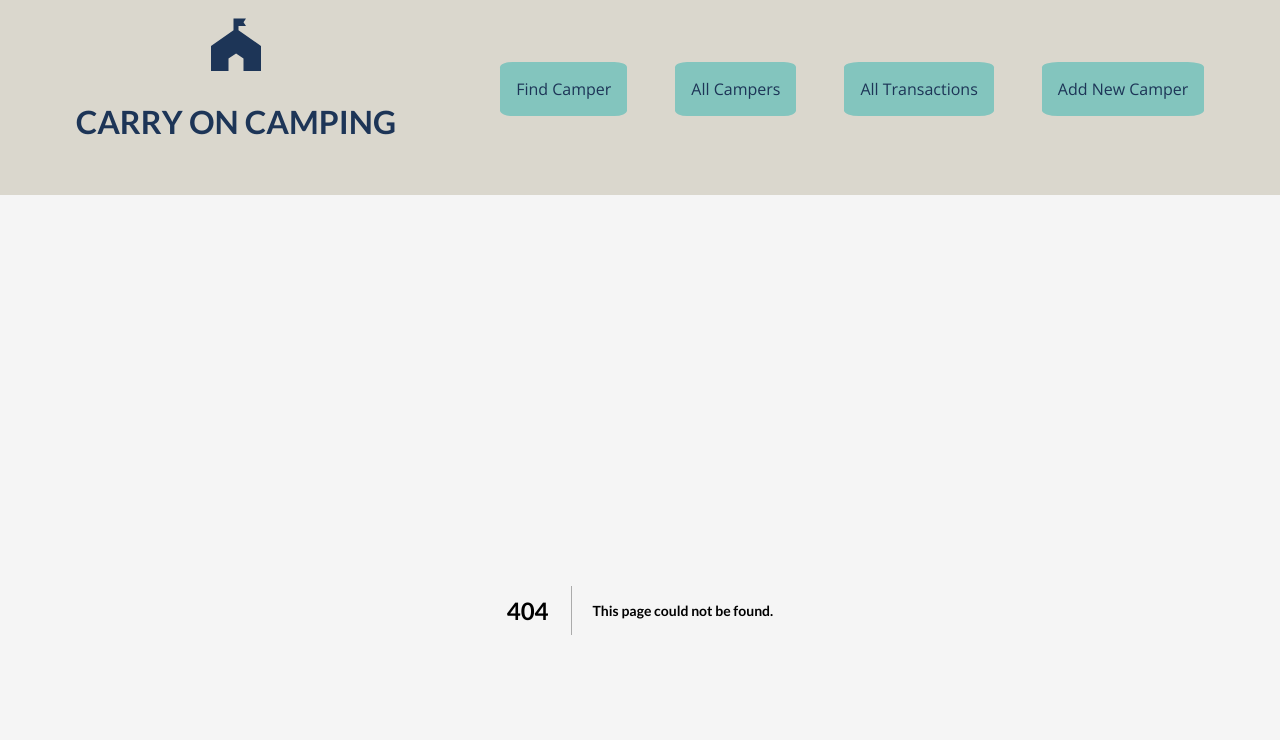
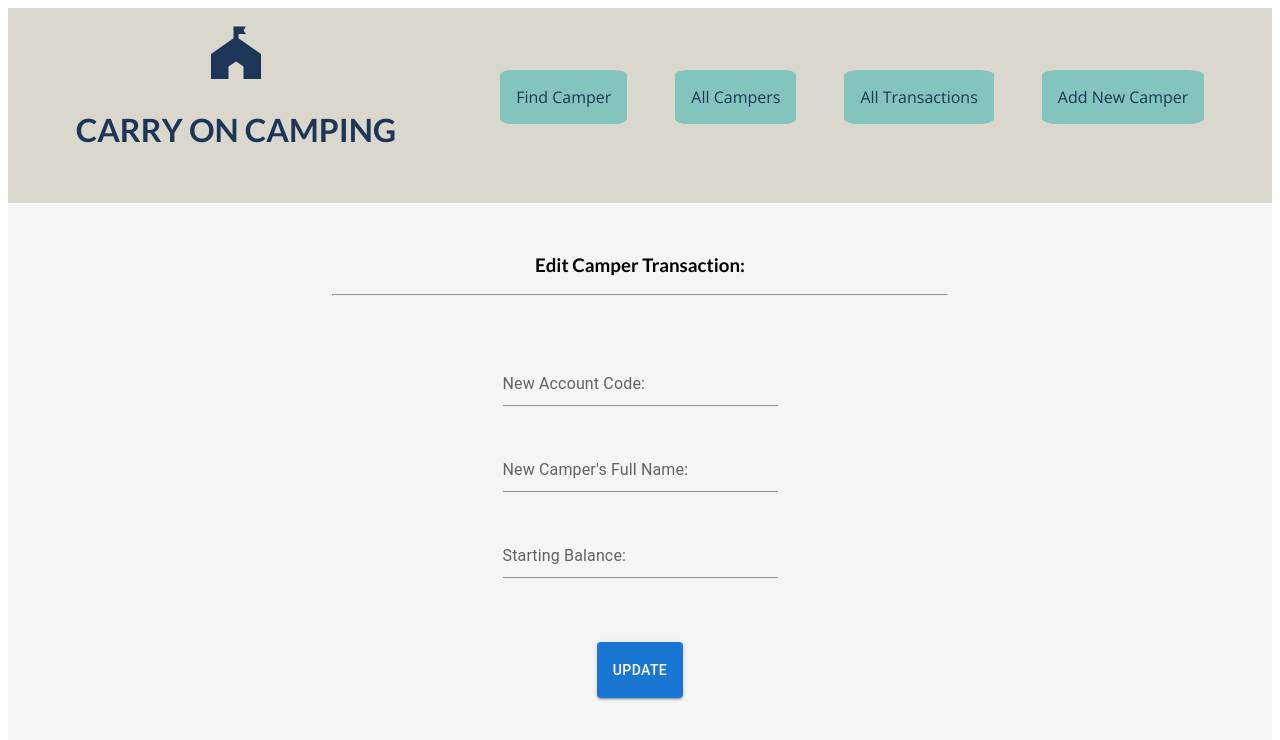
Before and after one commit to RadheyaM/next-camp-bank, a Next.js app: page /campers/1/1/edit in a window 1280 px wide. Before the commit this address had no page. Shown: the top 740 px of the page. Built offline with nearby package versions, Linux system fonts and the light colour scheme.

Commit message:
start on edit, will not need edit just add delete functionality

```diff
--- /dev/null
+++ b/src/components/forms/EditCamperTrans.js
@@ -0,0 +1,57 @@
+import styles from "./EditCamperTrans.module.css";
+import Button from "@mui/material/Button";
+import TextField from "@mui/material/TextField";
+
+const EditCamperTrans = (props) => {
+  console.log(props.trans)
+  const editHandler = () => {};
+  return (
+    <form onSubmit={editHandler} className={styles.newCamperForm}>
+      <h3>Edit Camper Transaction: </h3>
+      {/* <p>{_id}</p>
+      <p>{accountId}</p>
+      <p>{name}</p>
+      <p>{type}</p>
+      <p>{category}</p>
+      <p>{amount}</p>
+      <p>{timeStamp}</p> */}
+      <hr />
+      <div className={styles.inputs}>
+        <div>
+          {/* <label htmlFor="accountId">Account Code</label> */}
+          <TextField
+            id="accountId"
+            variant="standard"
+            label="New Account Code:"
+            type="text"
+          />
+        </div>
+        <div>
+          {/* <label htmlFor="name">Camper's Full Name</label> */}
+          <TextField
+            variant="standard"
+            label="New Camper's Full Name:"
+            id="name"
+            type="text"
+          />
+        </div>
+        <div>
+          {/* <label htmlFor="startingBalance">Starting Balance (if any)</label> */}
+          <TextField
+            label="Starting Balance:"
+            variant="standard"
+            id="startingBalance"
+            type="text"
+          />
+        </div>
+      </div>
+      <div className={styles.submitBtn}>
+        <Button variant="contained" type="submit">
+          Update
+        </Button>
+      </div>
+    </form>
+  );
+};
+
+export default EditCamperTrans;
--- /dev/null
+++ b/src/components/forms/EditCamperTrans.module.css
@@ -0,0 +1,53 @@
+.newCamperForm {
+  text-align: center;
+  padding: 1rem;
+  width: 100%;
+}
+
+.newCamperForm .inputs{
+  display: flex;
+  flex-direction: column;
+  text-align: center;
+  justify-content: center;
+  gap: 2rem;
+  padding: 3rem;
+}
+
+.newCamperForm .inputs div {
+  display: flex;
+  flex-direction: column;
+  justify-content: center;
+  align-items: center;
+}
+
+.newCamperForm .inputs label {
+  padding-bottom: 0.5rem;
+}
+
+.newCamperForm .inputs input {
+  font-size: 1.25rem;
+  text-align: center;
+
+}
+
+.newCamperForm .submitBtn {
+  display: flex;
+  align-items: center;
+  justify-content: center;
+  padding: 1rem;
+}
+
+.newCamperForm .submitBtn button {
+  padding: 1rem;
+}
+
+.newCamperForm .submitBtn button:hover {
+  cursor: pointer;
+  background-color: orange;
+  color: white;
+}
+
+.newCamperForm hr {
+  width: 50%;
+  color: lightblue;
+}
--- a/src/components/overview/TransactionTable.js
+++ b/src/components/overview/TransactionTable.js
@@ -16,6 +16,7 @@ const TransactionsTable = props => {
             <th>Type</th>
             <th>Category</th>
             <th>Amount</th>
+            <th>Delete</th>
           </tr>
         </thead>
         <tbody><tr><td className={styles.noData} colSpan={5}>No Transaction to Display Yet.</td></tr></tbody>
@@ -35,11 +36,12 @@ const TransactionsTable = props => {
           <th>Type</th>
           <th>Category</th>
           <th>Amount</th>
+          <th>Delete</th>
         </tr>
       </thead>
       <tbody>
         {props.query.data.data.transactions.map((trans) => (
-          <TransactionRow key={trans._id} trans={trans} />
+          <TransactionRow key={trans._id} trans={trans}/>
         ))}
       </tbody>
     </Table>
--- /dev/null
+++ b/src/pages/api/transactions/get.js
@@ -0,0 +1,26 @@
+if (process.env.NODE_ENV !== "production") {
+  require("dotenv").config();
+}
+import { MongoClient } from "mongodb";
+
+export const getTransaction = async (transId) => {
+  const mongoClient = new MongoClient(process.env.CONNECTION);
+  try {
+    const db = mongoClient.db("Campers");
+    const col = db.collection("Transactions");
+    const data = await col.findOne({ _id: transId });
+    return JSON.parse(JSON.stringify(data));
+  } catch (err) {
+    console.log(err);
+  } finally {
+    await mongoClient.close();
+  }
+}
+
+const handler = async() => {
+  const trans = await getTransaction(req.query.transCode)
+  res.status(201).json({trans: trans})
+  return;
+}
+
+export default handler;
--- /dev/null
+++ b/src/pages/campers/[camperCode]/[transCode]/delete.js
@@ -0,0 +1,5 @@
+const deleteTrans = () => {
+  return <h1>DELETE</h1>
+}
+
+export default deleteTrans;
--- /dev/null
+++ b/src/pages/campers/[camperCode]/[transCode]/edit.js
@@ -0,0 +1,19 @@
+import EditCamperTrans from "@/components/forms/EditCamperTrans";
+import { getTransaction } from "@/pages/api/transactions/get";
+
+const edit = (props) => {
+  return <EditCamperTrans trans={props.trans}/>
+};
+
+// export const getServerSideProps = async(context) => {
+//   const { params } = context;
+//   const transId = params.transCode;
+//   const transData = await getTransaction(transId);
+//   return {
+//     props: {
+//       trans: transData
+//     }
+//   }
+// }
+
+export default edit;
--- a/src/styles/globals.css
+++ b/src/styles/globals.css
@@ -15,11 +15,12 @@ body {
 
 main {
   width: 100%;
-  height: 150vh;
+  height: fit-content;
   display: flex;
   align-content: center;
   justify-content: center;
   padding-top: 1rem;
+  padding-bottom: 20rem;
   background-color: whitesmoke;
 }
 
```
Also changed, not shown: src/components/campers/CamperDetail.js (+20 -9 lines), src/components/forms/NewCamperForm.js (+13 -4 lines), src/components/overview/TransactionRow.js (+7 -1 lines), src/pages/campers/[camperCode]/index.js (renamed from src/pages/campers/[camperCode].js, +2 -34 lines).
